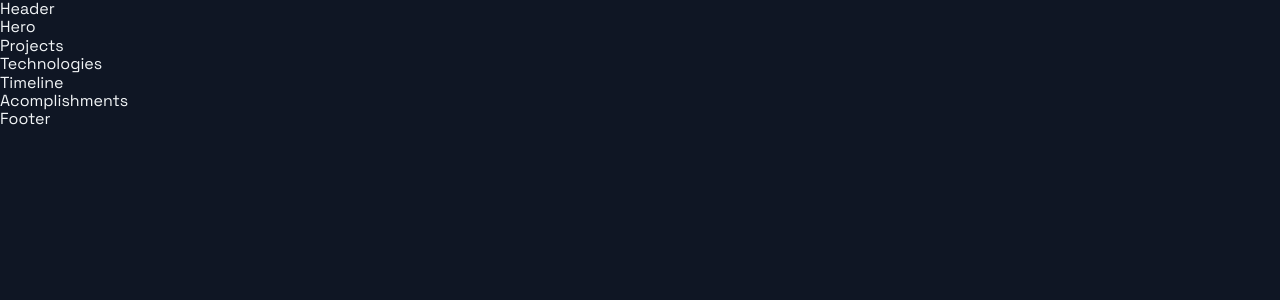
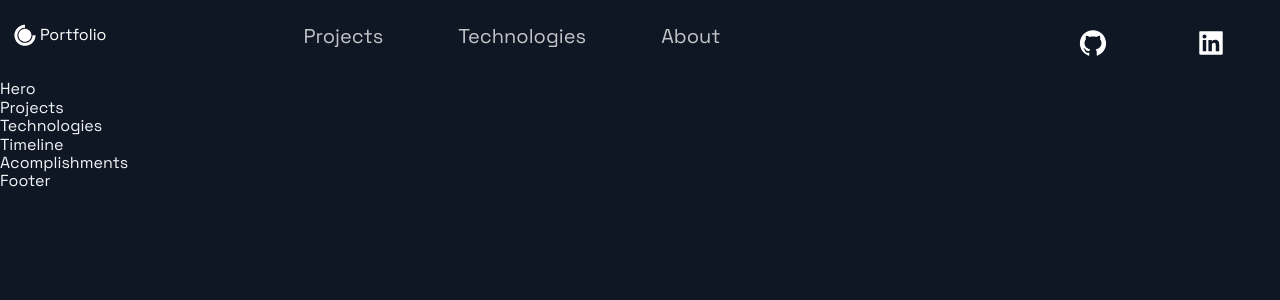
Before and after one commit to ebssgd/Portfolio, a Next.js app: page / in a window 1280 px wide. Shown: the top 300 px of the page. Built offline with nearby package versions, Linux system fonts and the light colour scheme.

Commit message:
Finished Header component

```diff
--- a/src/components/Header/Header.js
+++ b/src/components/Header/Header.js
@@ -1,14 +1,60 @@
-import Link from 'next/link';
-import React from 'react';
-import { AiFillGithub, AiFillInstagram, AiFillLinkedin } from 'react-icons/ai';
-import { DiCssdeck } from 'react-icons/di';
+import Link from "next/link";
+import React from "react";
+import { AiFillGithub, AiFillInstagram, AiFillLinkedin } from "react-icons/ai";
+import { DiCssdeck } from "react-icons/di";
 
-import { Container, Div1, Div2, Div3, NavLink, SocialIcons } from './HeaderStyles';
+import {
+  Container,
+  Div1,
+  Div2,
+  Div3,
+  NavLink,
+  SocialIcons,
+  Span,
+} from "./HeaderStyles";
 
-const Header = () =>  (
-  <div>
-    Header
-  </div>
+const Header = () => (
+  <Container>
+    <Div1>
+      <Link href="/">
+        <a
+          style={{
+            display: "flex",
+            alignItems: "center",
+            color: "white",
+            marginBottom: "20px",
+          }}
+        >
+          <DiCssdeck size="3rem" /> <span>Portfolio</span>
+        </a>
+      </Link>
+    </Div1>
+    <Div2>
+      <li>
+        <Link href="#projects">
+          <NavLink>Projects</NavLink>
+        </Link>
+      </li>
+      <li>
+        <Link href="#tech">
+          <NavLink>Technologies</NavLink>
+        </Link>
+      </li>
+      <li>
+        <Link href="#about">
+          <NavLink>About</NavLink>
+        </Link>
+      </li>
+    </Div2>
+    <Div3>
+      <SocialIcons href="https://github.com">
+        <AiFillGithub size="3rem" />
+      </SocialIcons>
+      <SocialIcons href="https://linkedin.com">
+        <AiFillLinkedin size="3rem" />
+      </SocialIcons>
+    </Div3>
+  </Container>
 );
 
 export default Header;
```
